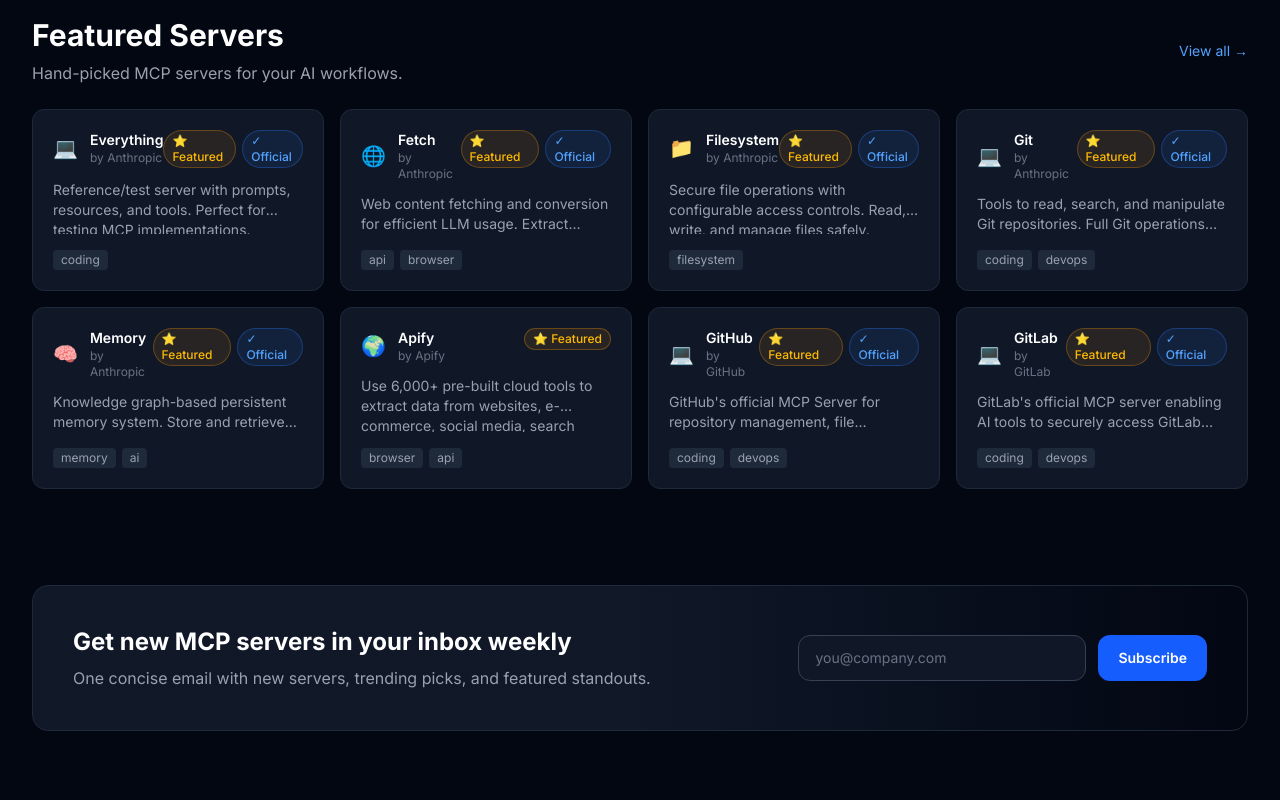
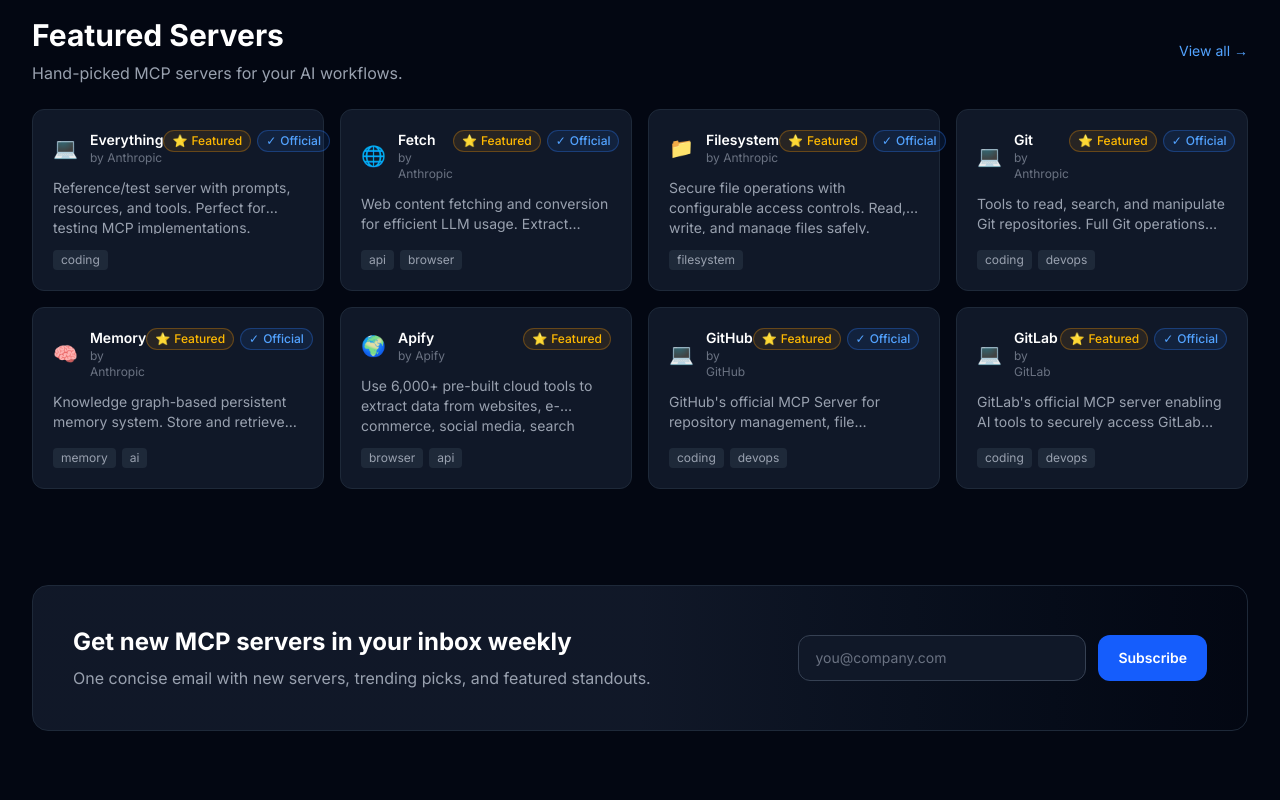
Before and after one commit to shibley/mymcptools, a Next.js app: page / in a window 1280 px wide. Shown: the part 780-1580 px from the top of the page. Built offline with nearby package versions, Linux system fonts and the light colour scheme.

Commit message:
fix(ServerCard): align Featured/Official badge emoji with text
Wrap emoji and label in flex container with items-center + leading-none so
the star and check icons sit on the same baseline as the text instead of
floating above it.

```diff
--- a/src/app/blog/[slug]/page.tsx
+++ b/src/app/blog/[slug]/page.tsx
@@ -4,6 +4,7 @@ import { notFound } from "next/navigation";
 import { blogPosts, getBlogPostBySlug } from "@/data/blog";
 import { getServerBySlug } from "@/data/servers";
 import { ServerCardCompact } from "@/components/ServerCard";
+import { AFFILIATE_CTAS } from "@/data/affiliate-links";
 
 interface Props {
   params: Promise<{ slug: string }>;
@@ -177,6 +178,34 @@ export default async function BlogPostPage({ params }: Props) {
           dangerouslySetInnerHTML={{ __html: post.content }}
         />
 
+        {/* Affiliate CTA */}
+        <section className="mt-12 pt-10 border-t border-gray-800">
+          <p className="text-xs font-medium text-gray-600 uppercase tracking-wider mb-4">Recommended Tools</p>
+          <div className="grid grid-cols-1 sm:grid-cols-2 gap-4">
+            {AFFILIATE_CTAS.slice(0, 2).map((cta) => (
+              <div key={cta.slug} className="bg-gray-900 border border-gray-800 rounded-xl p-5">
+                <div className="flex items-center justify-between gap-2 mb-2">
+                  <h3 className="text-sm font-semibold text-white">{cta.name}</h3>
+                  {cta.badge && (
+                    <span className="text-xs bg-emerald-900/60 text-emerald-400 border border-emerald-700/50 px-2 py-0.5 rounded-full whitespace-nowrap">
+                      {cta.badge}
+                    </span>
+                  )}
+                </div>
+                <p className="text-xs text-gray-400 leading-relaxed mb-3">{cta.description}</p>
+                <a
+                  href={cta.url}
+                  target="_blank"
+                  rel="noopener noreferrer sponsored"
+                  className="block w-full text-center text-xs font-medium text-white bg-blue-600 hover:bg-blue-500 rounded-lg px-4 py-2 transition-colors"
+                >
+                  {cta.cta}
+                </a>
+              </div>
+            ))}
+          </div>
+        </section>
+
         {/* Related MCP Servers */}
         {relatedServers.length > 0 && (
           <section className="mt-16 pt-10 border-t border-gray-800">
--- a/src/components/ServerCard.tsx
+++ b/src/components/ServerCard.tsx
@@ -24,13 +24,15 @@ export function ServerCard({ server, showCategory = true }: ServerCardProps) {
           </div>
           <div className="flex items-center space-x-1.5">
             {server.featured && (
-              <span className="px-2 py-0.5 bg-amber-500/10 border border-amber-500/30 text-amber-400 text-xs font-medium rounded-full">
-                ⭐ Featured
+              <span className="inline-flex items-center gap-1 leading-none px-2 py-1 bg-amber-500/10 border border-amber-500/30 text-amber-400 text-xs font-medium rounded-full">
+                <span aria-hidden="true">⭐</span>
+                <span>Featured</span>
               </span>
             )}
             {server.official && (
-              <span className="px-2 py-0.5 bg-blue-500/10 border border-blue-500/30 text-blue-400 text-xs font-medium rounded-full">
-                ✓ Official
+              <span className="inline-flex items-center gap-1 leading-none px-2 py-1 bg-blue-500/10 border border-blue-500/30 text-blue-400 text-xs font-medium rounded-full">
+                <span aria-hidden="true">✓</span>
+                <span>Official</span>
               </span>
             )}
           </div>
```
